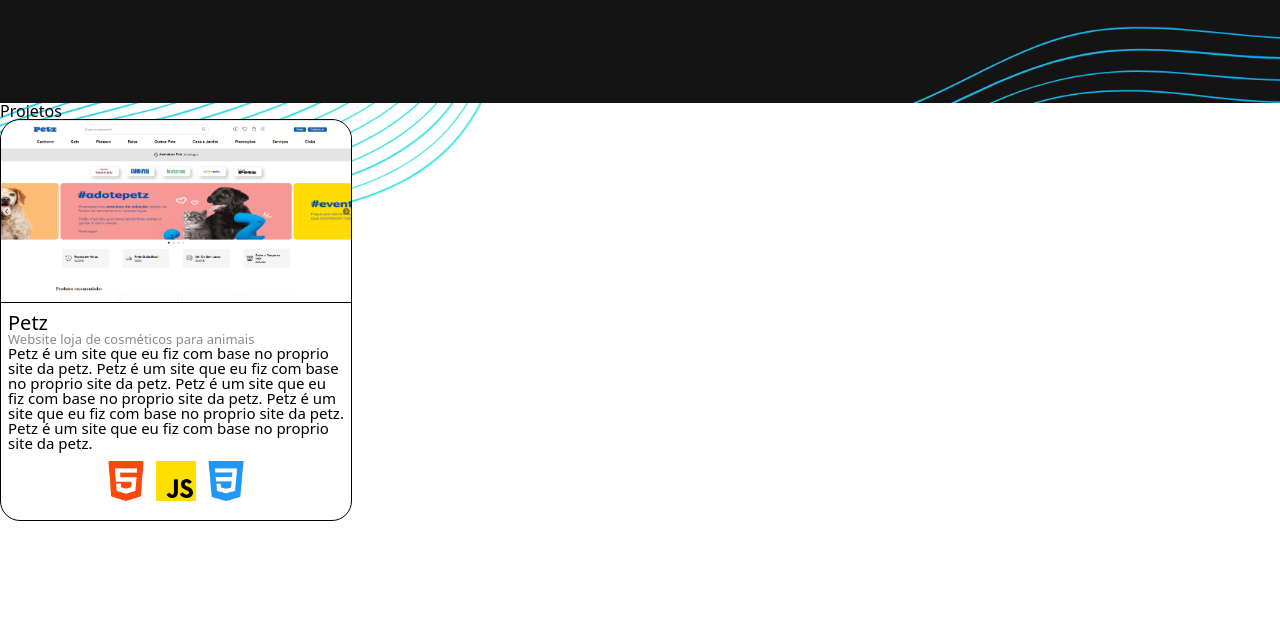
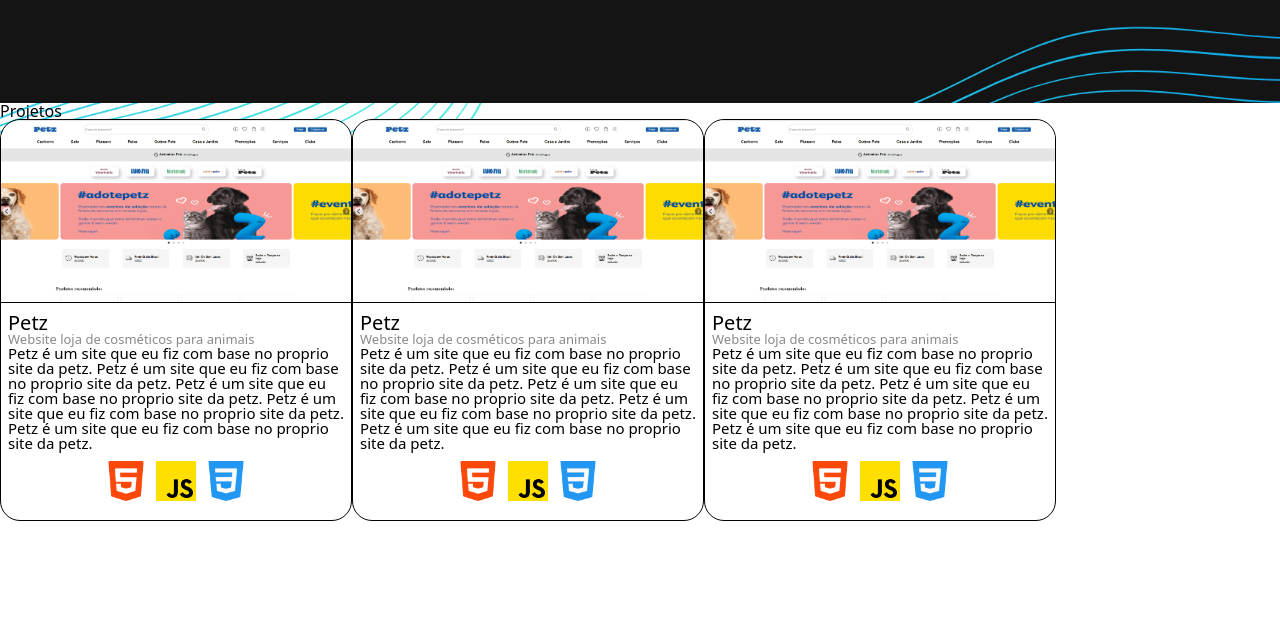
Before and after one commit to ovzm/portifolio, a plain HTML site: page index.html in a window 1280 px wide. Shown: the part 2297-2932 px from the top of the page. Drawn offline with Linux system fonts and the light colour scheme.

Commit message:
Commit projects content

```diff
--- a/index.html
+++ b/index.html
@@ -154,11 +154,11 @@
                     <h1>Projetos</h1>
                 </div>
                 <div class="projects-carousel">
-                    <div class="projects-petz">
-                        <div class="projects-petz_title">
+                    <div class="project-one">
+                        <div class="project-one_title">
                             <img src="assets/img/petz.png" alt="">
                         </div>
-                        <div class="projects-petz_text">
+                        <div class="project-one_text">
                             <h1>Petz</h1>
                             <h2>Website loja de cosméticos para animais</h2>
                             <p>
@@ -166,40 +166,48 @@
                                 é um site que eu fiz com base no proprio site da petz. Petz é um site que eu fiz com base no proprio site da petz. Petz é um
                                 site que eu fiz com base no proprio site da petz.
                             </p>
-                            <div class="projects-petz_imgs">
+                            <div class="project-one_imgs">
                                 <img src="assets/icon_logo/front_end/html-5.png" alt="">
                                 <img src="assets/icon_logo/front_end/js.png" alt="">
                                 <img src="assets/icon_logo/front_end/css-3.png" alt="">
                             </div>
                         </div>
                     </div>
-                    <div>
-                        <div>
-                            <img src="" alt="">
+                    <div class="project-two">
+                        <div class="project-two_title">
+                            <img src="assets/img/petz.png" alt="">
                         </div>
-                        <div>
-                            <h1></h1>
-                            <h2></h2>
-                            <p></p>
-                            <div>
-                                <img src="" alt="">
-                                <img src="" alt="">
-                                <img src="" alt="">
+                        <div class="project-two_text">
+                            <h1>Petz</h1>
+                            <h2>Website loja de cosméticos para animais</h2>
+                            <p>
+                                Petz é um site que eu fiz com base no proprio site da petz. Petz é um site que eu fiz com base no proprio site da petz. Petz
+                                é um site que eu fiz com base no proprio site da petz. Petz é um site que eu fiz com base no proprio site da petz. Petz é um
+                                site que eu fiz com base no proprio site da petz.
+                            </p>
+                            <div class="project-two_imgs">
+                                <img src="assets/icon_logo/front_end/html-5.png" alt="">
+                                <img src="assets/icon_logo/front_end/js.png" alt="">
+                                <img src="assets/icon_logo/front_end/css-3.png" alt="">
                             </div>
                         </div>
                     </div>
-                    <div>
-                        <div>
-                            <img src="" alt="">
+                    <div class="project-three">
+                        <div class="project-three_title">
+                            <img src="assets/img/petz.png" alt="">
                         </div>
-                        <div>
-                            <h1></h1>
-                            <h2></h2>
-                            <p></p>
-                            <div>
-                                <img src="" alt="">
-                                <img src="" alt="">
-                                <img src="" alt="">
+                        <div class="project-three_text">
+                            <h1>Petz</h1>
+                            <h2>Website loja de cosméticos para animais</h2>
+                            <p>
+                                Petz é um site que eu fiz com base no proprio site da petz. Petz é um site que eu fiz com base no proprio site da petz. Petz
+                                é um site que eu fiz com base no proprio site da petz. Petz é um site que eu fiz com base no proprio site da petz. Petz é um
+                                site que eu fiz com base no proprio site da petz.
+                            </p>
+                            <div class="project-three_imgs">
+                                <img src="assets/icon_logo/front_end/html-5.png" alt="">
+                                <img src="assets/icon_logo/front_end/js.png" alt="">
+                                <img src="assets/icon_logo/front_end/css-3.png" alt="">
                             </div>
                         </div>
                     </div>
--- a/style.css
+++ b/style.css
@@ -405,46 +405,143 @@
 
 /* ! PROJECTS */
 
-.projects-petz{
+.projects-carousel{
+    display: flex;
+}
+
+/* ? PROJECT 1 */
+.project-one{
     width: 350px;
     height: 400px;
     border: 1px solid black;
     border-radius: 20px;
 }
 
-.projects-petz_title img{
+.project-one_title img{
     width: 350px;
     border-radius: 20px 20px 0 0;
     border-bottom: 1px solid black;
 }
 
-.projects-petz_text{
+.project-one_text{
     display: flex;
     flex-direction: column;
     padding: 7px;
 }
 
-.projects-petz_text h1{
+.project-one_text h1{
     font-size: 20px;
 }
 
-.projects-petz_text h2{
+.project-one_text h2{
     font-size: 13px;
     color: #8B8989;
 }
 
-.projects-petz_text p{
+.project-one_text p{
     font-size: 15px;
 }
 
-.projects-petz_imgs{
+.project-one_imgs{
     display: flex;
     justify-content: center;
     align-items: center;
     padding: 5px;
 }
 
-.projects-petz_imgs img{
+.project-one_imgs img{
     width: 40px;
     padding: 5px;
 }
+
+/* ? PROJECT 2 */
+
+.project-two{
+    width: 350px;
+    height: 400px;
+    border: 1px solid black;
+    border-radius: 20px;
+}
+
+.project-two_title img{
+    width: 350px;
+    border-radius: 20px 20px 0 0;
+    border-bottom: 1px solid black;
+}
+
+.project-two_text{
+    display: flex;
+    flex-direction: column;
+    padding: 7px;
+}
+
+.project-two_text h1{
+    font-size: 20px;
+}
+
+.project-two_text h2{
+    font-size: 13px;
+    color: #8B8989;
+}
+
+.project-two_text p{
+    font-size: 15px;
+}
+
+.project-two_imgs{
+    display: flex;
+    justify-content: center;
+    align-items: center;
+    padding: 5px;
+}
+
+.project-two_imgs img{
+    width: 40px;
+    padding: 5px;
+}
+
+/* ? PROJECT 3 */
+
+.project-three{
+    width: 350px;
+    height: 400px;
+    border: 1px solid black;
+    border-radius: 20px;
+}
+
+.project-three_title img{
+    width: 350px;
+    border-radius: 20px 20px 0 0;
+    border-bottom: 1px solid black;
+}
+
+.project-three_text{
+    display: flex;
+    flex-direction: column;
+    padding: 7px;
+}
+
+.project-three_text h1{
+    font-size: 20px;
+}
+
+.project-three_text h2{
+    font-size: 13px;
+    color: #8B8989;
+}
+
+.project-three_text p{
+    font-size: 15px;
+}
+
+.project-three_imgs{
+    display: flex;
+    justify-content: center;
+    align-items: center;
+    padding: 5px;
+}
+
+.project-three_imgs img{
+    width: 40px;
+    padding: 5px;
+}
```
